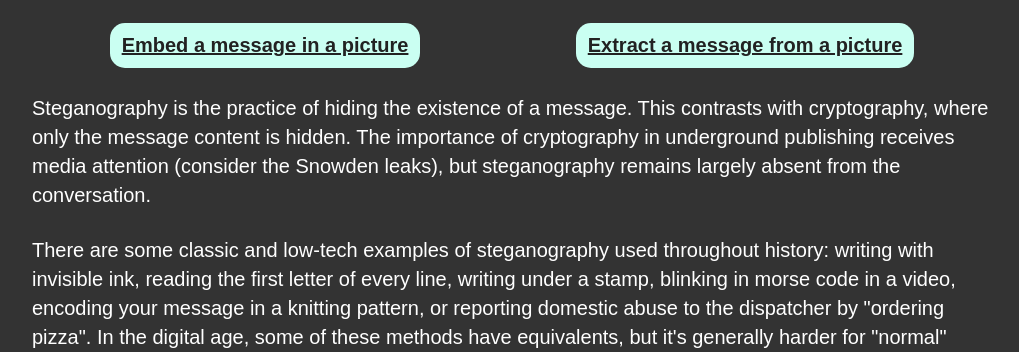
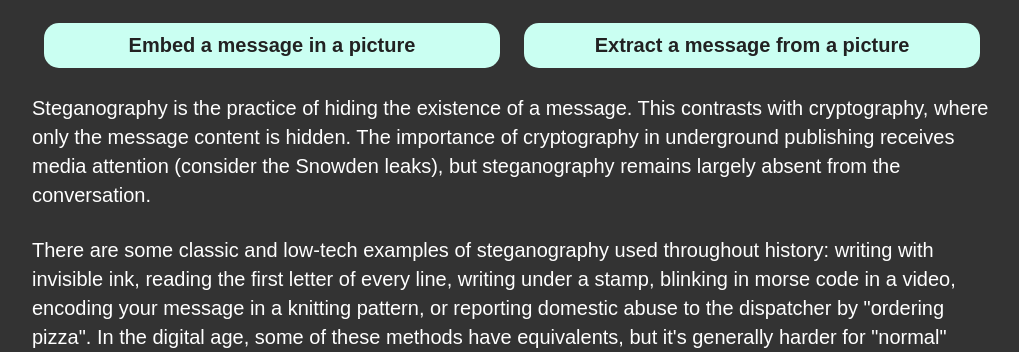
Before and after one commit to gabrielkulp/steg-maker, a Flask app: page / in a window 1280 px wide. Shown: the part 125-477 px from the top of the page, without its empty margins (128-1147 px from the left). Run offline with Flask 2, Linux system fonts and the light colour scheme; parts of the project's set-up code (start-up, migrations or seed data) failed here and were passed over.

Commit message:
fix button focus

```diff
--- a/stego/static/style.css
+++ b/stego/static/style.css
@@ -17,12 +17,22 @@ a, a:not(.button):visited {
 	transition: var(--transition);
 }
 
-a:hover, a:focus, a:active {
+a:hover, a:not(.button):focus, a:active {
 	color: var(--accent-hover-color);
 }
 
+a.button {
+	text-align: center;
+	text-decoration: none;
+	display: inline-block;
+	width: 45%;
+	margin-left: auto;
+	margin-right: auto;
+	-webkit-transition: var(--transition);
+	transition: var(--transition);
+}
 
-a.button:hover {
+a.button:hover, a.button:focus {
 	color: var(--button-color);
 	background-color: var(--accent-hover-color);
 }
```
